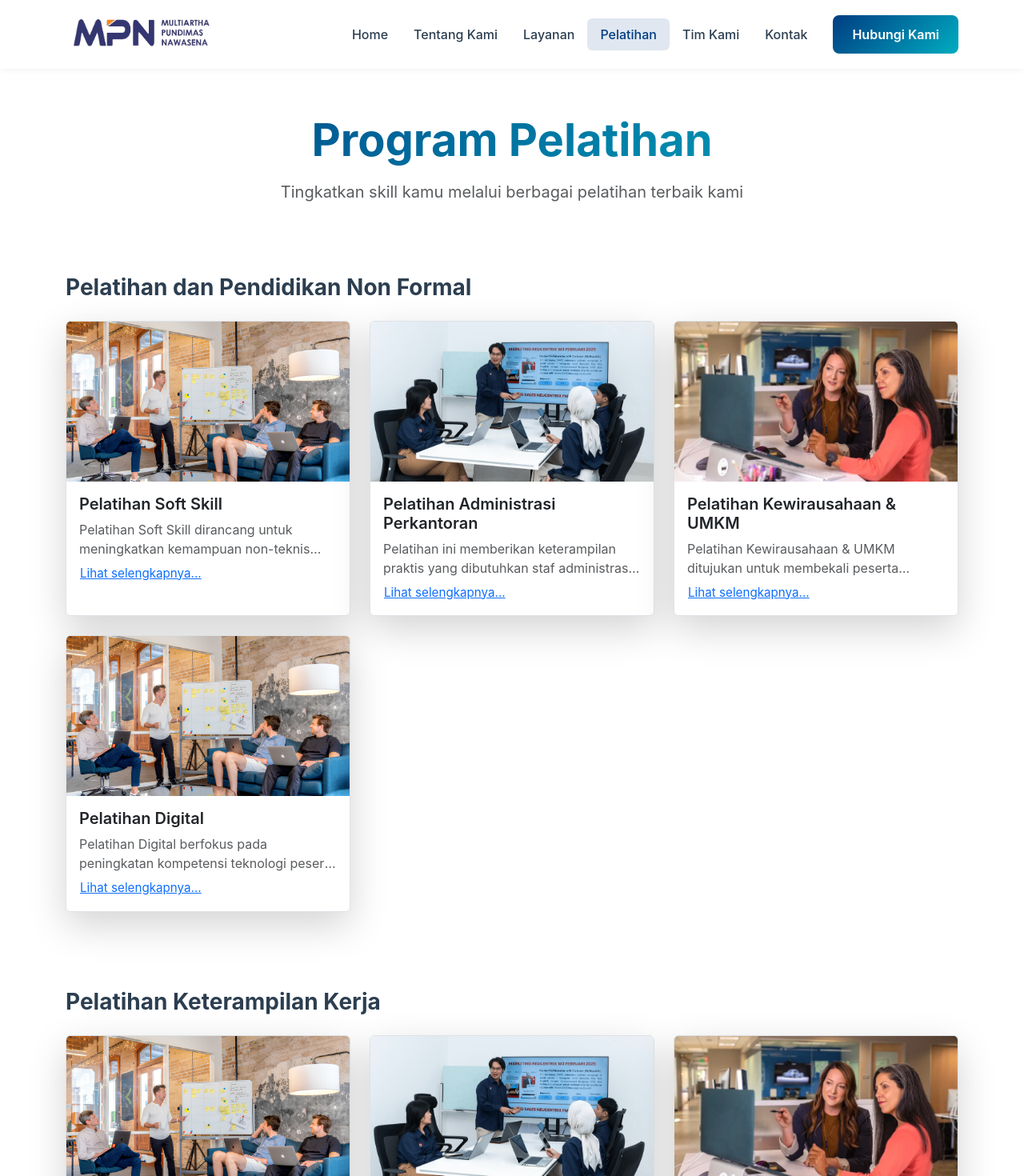
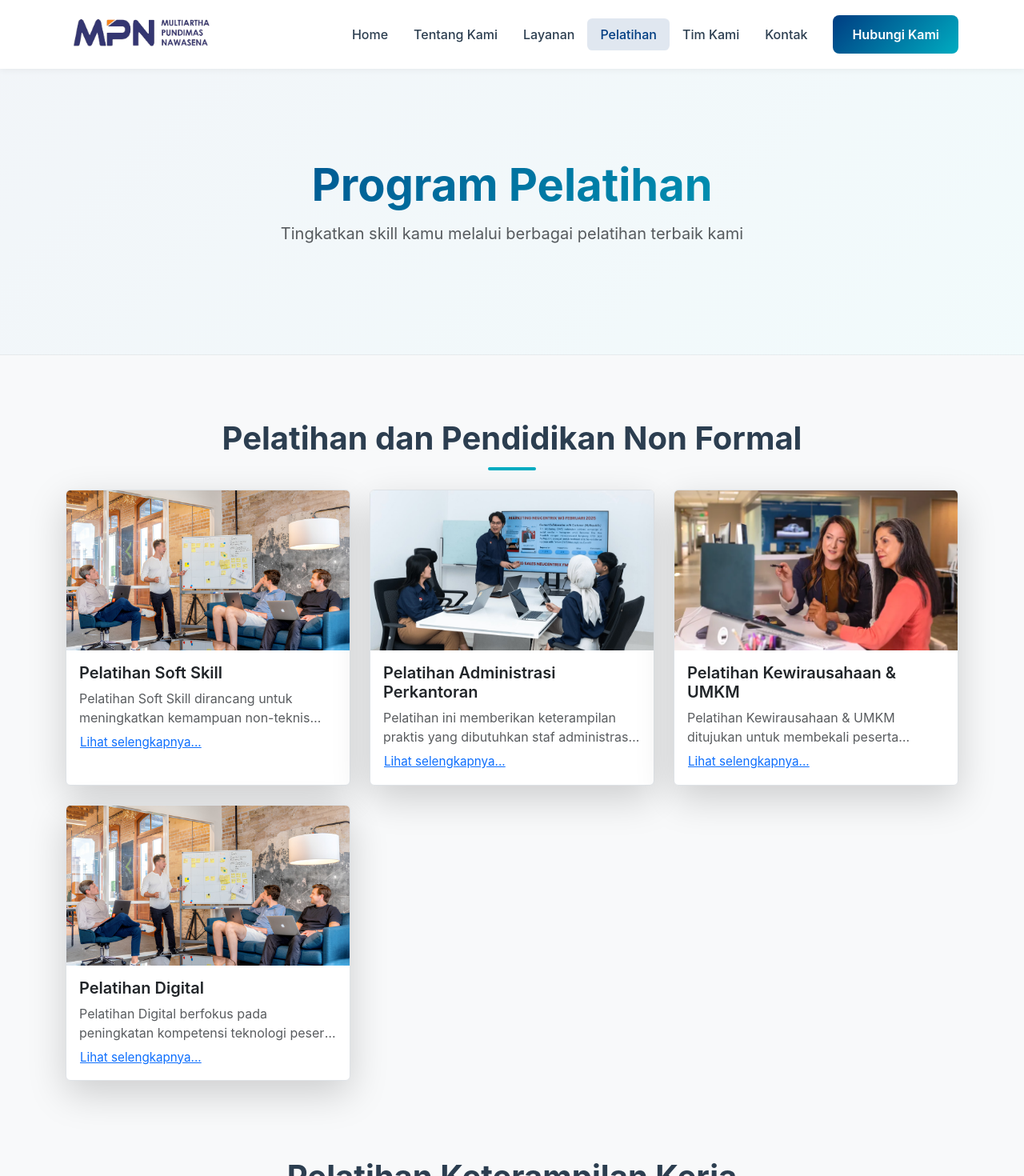
Before and after one commit to frontend-teams/pt-mpn-project-pbl-public, a React (Vite) app: page /training in a window 1280 px wide. Shown: the top 1470 px of the page at 80% size. Built offline with nearby package versions, Linux system fonts and the light colour scheme.

Commit message:
update contact dan training

```diff
--- a/src/pages/Contact.jsx
+++ b/src/pages/Contact.jsx
@@ -8,34 +8,32 @@ import { useState } from "react";
 import { Modal } from "bootstrap";
 
 function Contact() {
+    const [nama, setNama] = useState("");
+    const [email, setEmail] = useState("");
+    const [layanan, setLayanan] = useState("");
+    const [isi, setAlamat] = useState("");
+
 
     const handleSubmit = (e) => {
         e.preventDefault();
         axios
             .post("", {
-                nama_siswa: nama,
-                email_siswa: email,
-                alamat_siswa: alamat
+                nama_pesan: nama,
+                email_pesan: email,
+                layanan_pesan: layanan,
+                pesan_isi: isi
             })
             .then(response => {
                 setNama("");
                 setEmail("");
-                setAlamat("");
+                setLayanan("");
+                setIsi("")
                 console.log(response);
             })
             .catch(error => {
                 alert("Gagal terkirim:", error);
                 // console.error("Gagal menyimpan data:", error);
             })
-            .finally(() => {
-                const modalEl = document.getElementById("exampleModal");
-                const modalInstance = Modal.getOrCreateInstance(modalEl);
-                modalInstance.hide();
-                document.body.classList.remove('modal-open');
-                const backdrop = document.querySelectorAll('.modal-backdrop');
-                backdrop.forEach(bd => bd.remove());
-            })
-
     };
 
     return (
@@ -128,22 +126,22 @@ function Contact() {
                                         >
                                             <div className="mb-3">
                                                 <label className="form-label text-gradient">Masukkan nama lengkap anda.</label>
-                                                <input type="text" className="form-control" placeholder="Jane Smith" />
+                                                <input type="text" className="form-control" placeholder="Jane Smith" value={nama} onChange={(e) => setNama(e.target.value)} />
                                             </div>
 
                                             <div className="mb-3">
                                                 <label className="form-label text-gradient">Masukkan email yang valid untuk mendapatkan respons.</label>
-                                                <input type="email" className="form-control" placeholder="janesmith@gmail.com" />
+                                                <input type="email" className="form-control" placeholder="janesmith@gmail.com" value={email} onChange={(e) => setEmail(e.target.value)} />
                                             </div>
 
                                             <div className="mb-3">
                                                 <label className="form-label text-gradient">Layanan apa yang Anda minati??</label>
-                                                <input type="text" className="form-control" placeholder="Konsultasi Bisnis" />
+                                                <input type="text" className="form-control" placeholder="Konsultasi Bisnis" value={layanan} onChange={(e) => setLayanan(e.target.value)} />
                                             </div>
 
                                             <div className="mb-4">
                                                 <label className="form-label text-gradient">Jelaskan detail atau persyaratan spesifik apa pun.</label>
-                                                <textarea className="form-control " rows="4" placeholder="Pesan Anda..." style={{ height: "340px" }}></textarea>
+                                                <textarea className="form-control " rows="4" placeholder="Pesan Anda..." value={isi} onChange={(e) => setIsi(e.target.value)} style={{ height: "340px" }}></textarea>
                                             </div>
 
                                             <motion.button
--- a/src/pages/Training.jsx
+++ b/src/pages/Training.jsx
@@ -3,6 +3,8 @@ import trainings from "../data/training";
 import TrainingCard from "../components/TrainingCard";
 import TrainingDetail from "./TrainingDetail";
 import "../styling/pages/Training.css";
+import { Container, Row, Col, Card, Button } from "react-bootstrap";
+import "../index.css";
 
 const Training = () => {
   const [selectedTraining, setSelectedTraining] = useState(null);
@@ -41,25 +43,31 @@ const Training = () => {
 
   return (
     <div
-      className={`container py-5 ${
-        mounted
+      className={`${mounted
         ? "training-slide-up-enter training-fade-enter"
         : "training-slide-up-init training-fade-init"
         }`}
     >
-      <header className="title-section py-4 mb-3">
-        <h1 className="display-4 fw-bold text-gradient pb-2 mt-4 text-center">
+      <section className="hero-section">
+        <Container>
+          <header className="title-section py-4 mb-3 fade-in">
+            <h1 className="display-4 fw-bold text-gradient pb-1 mb-2 text-center">
               Program Pelatihan
             </h1>
-        <p className="text-center mb-5 fw-normal fs-5 text-muted">
+            <p className="fs-5 text-muted text-center">
               Tingkatkan skill kamu melalui berbagai pelatihan terbaik kami
             </p>
           </header>
+        </Container>
+      </section>
 
+      <section className="section-padding bg-light">
         <div className="mb-4">
-        <h2 className="fw-bold fs-3">Pelatihan dan Pendidikan Non Formal</h2>
+          <h2 className="section-title">Pelatihan dan Pendidikan Non Formal</h2>
         </div>
-
+        <Container>
+          <Row className="g-4">
+            <Col lg={12} className="fade-in">
               <div className="row g-4 training-row">
                 {trainings
                   .filter((t) => t.category === "non-formal")
@@ -72,11 +80,17 @@ const Training = () => {
                     />
                   ))}
               </div>
+            </Col>
+          </Row>
+        </Container>
 
         <div className="mt-5 mb-4 pt-5">
-        <h2 className="fw-bold fs-3">Pelatihan Keterampilan Kerja</h2>
+          <h2 className="section-title">Pelatihan Keterampilan Kerja</h2>
         </div>
 
+        <Container>
+          <Row className="g-4">
+            <Col lg={12} className="fade-in">
               <div className="row g-4 training-row">
                 {trainings
                   .filter((t) => t.category === "keterampilan-kerja")
@@ -89,13 +103,18 @@ const Training = () => {
                     />
                   ))}
               </div>
+            </Col>
+          </Row>
+        </Container>
 
         <TrainingDetail
           show={show}
           onClose={closeModal}
           data={selectedTraining}
         />
+      </section >
     </div>
+
   );
 };
 
```
Lines whose indentation alone changed are shown as unchanged.
